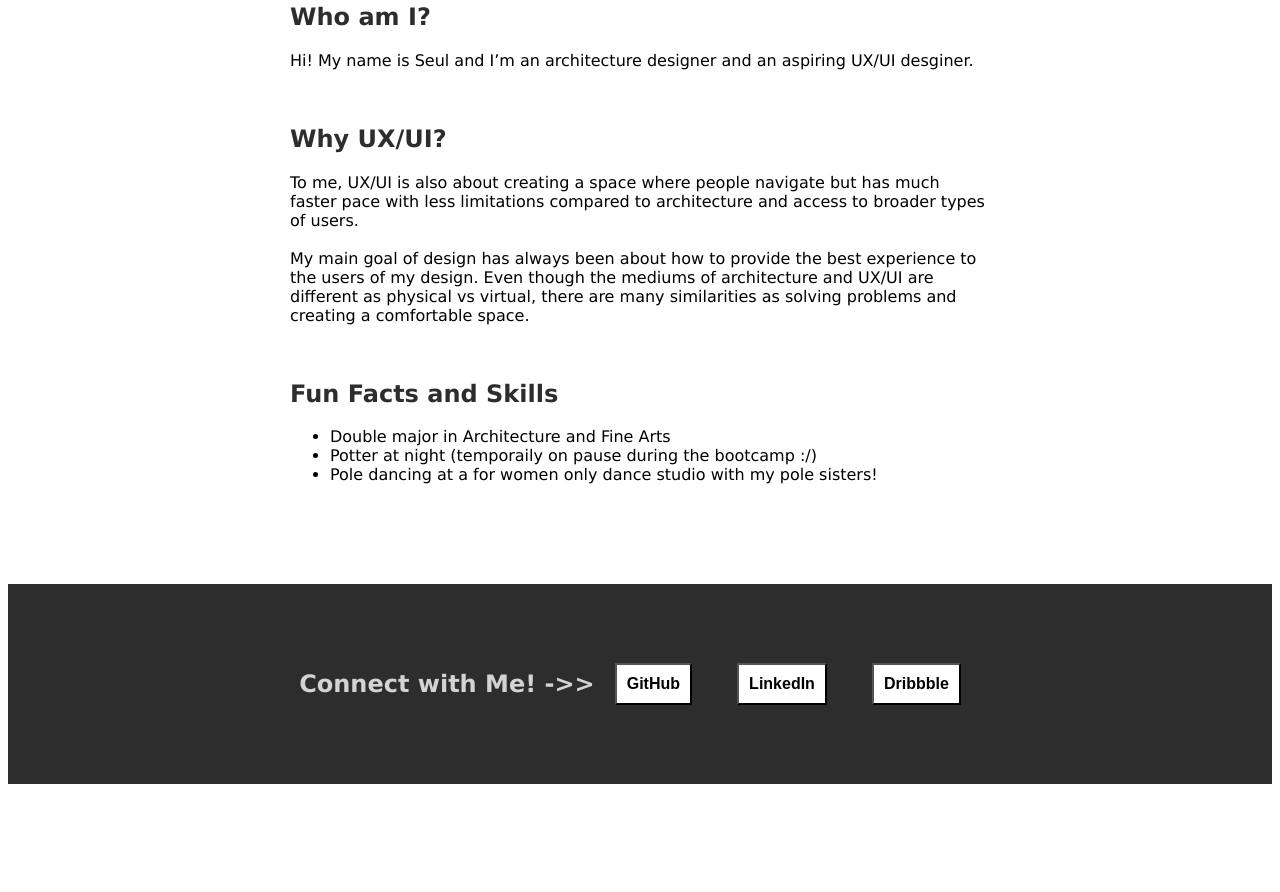
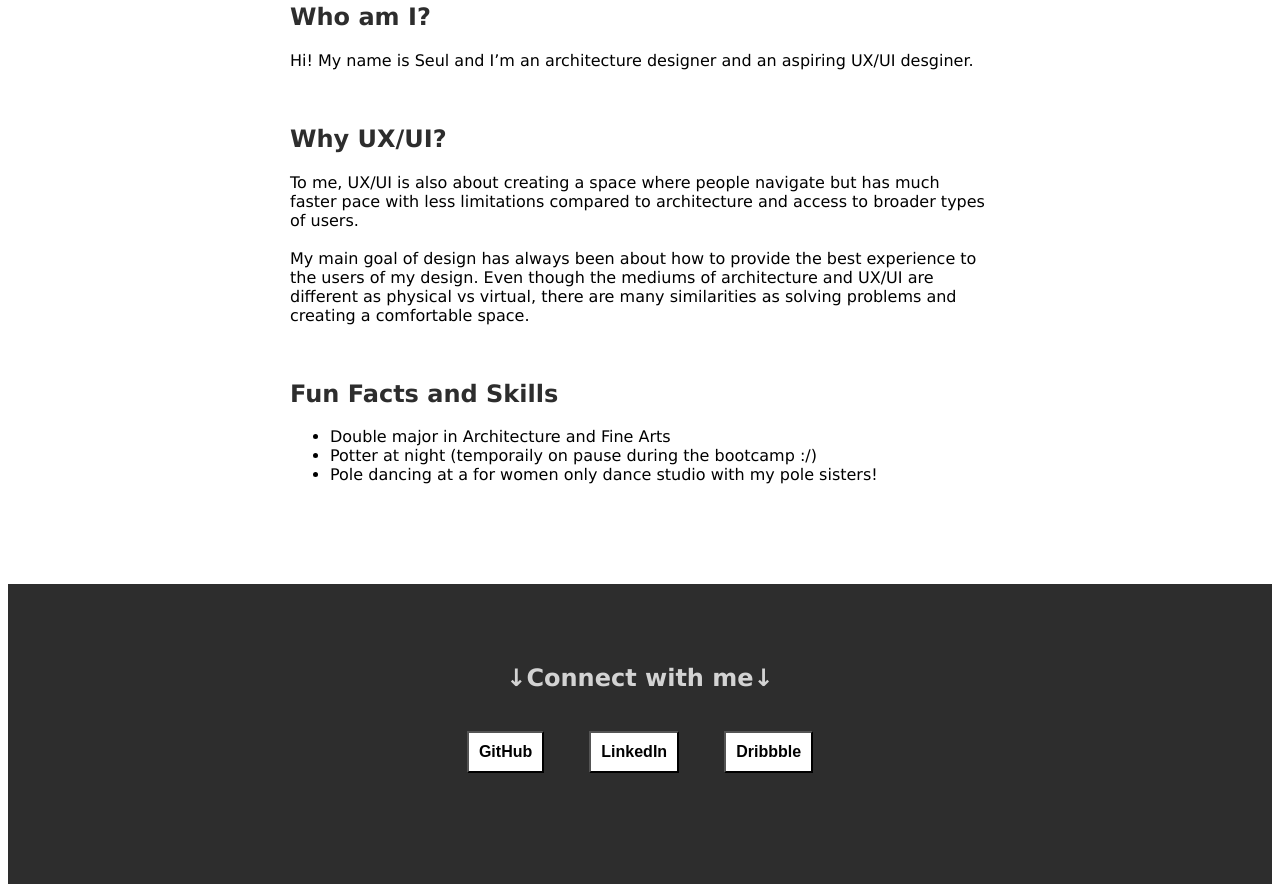
Before and after one commit to ski8689/HW_MyFirstLayout, a plain HTML site: page index.html in a window 1280 px wide. Shown: the part 494-1386 px from the top of the page. Before the commit the page ends 1286 px from the top, so only its background shows below. Drawn offline with Linux system fonts and the light colour scheme.

Commit message:
2nd_iteration

```diff
--- a/css/index.css
+++ b/css/index.css
@@ -1,9 +1,16 @@
+
+
 .header{
     background-image: url(../Images/background.png);
     background-size: cover;
     color: black;
     text-align: center;
     padding: 30px;
+}
+
+body{
+    text-align: center;
+    font-family: Verdana, Geneva, Tahoma, sans-serif;
 }
 
 h1{
@@ -30,14 +37,14 @@ button{
     font-weight: bold;
     padding: 10px;
 }
+
+/*Footer Components*/
+
 .footer{
-    display: flex;
-    justify-content: center;
-    align-items: center;
     color: lightgrey;
     background-color: #2d2d2d;
-    margin-top: 50px;
-    height: 200px;
+    padding: 60px;
+    height: 180px;
 }
 .footer a {
     padding: 10px 20px;
@@ -46,7 +53,7 @@ button{
 .footer h2{
     color: lightgrey;
 }
-body{
-    text-align: center;
-    font-family: Verdana, Geneva, Tahoma, sans-serif;
+
+.footer-links a {
+    display: inline;
 }
--- a/index.html
+++ b/index.html
@@ -4,11 +4,17 @@
     <title>About Me</title>
     <link href="css/index.css" rel="stylesheet" type="text/css">
 </head>
+
+<!--Body-->
 <body>
+
+<!--Header-->
     <header class="header">
         <img src="Images/profile_pic.png" width="200px" height="200px">
         <h1>Seul Ki</h1>
     </header>
+
+<!--Description Section-->
     <section class="container">
         <div>
             <h2>Who am I?</h2>
@@ -29,9 +35,15 @@
                   </ul>
         </div>
     </section>
+
+    <!--Footer-->
+
     <footer class="footer">
-        <h2> Connect with Me! ->></h2>
         <div>
+            <h2> ↓Connect with me↓</h2>
+        </div>
+    </br>
+        <div class="footer-links">
             <a href="https://github.com/"><button>GitHub</button></a>
             <a href="#"><button>LinkedIn</button></a>
             <a href="#"><button>Dribbble</button></a>
```
